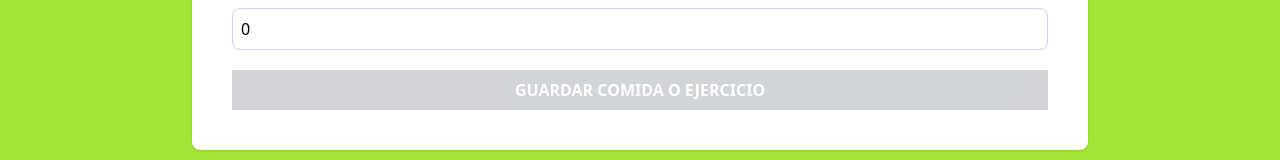
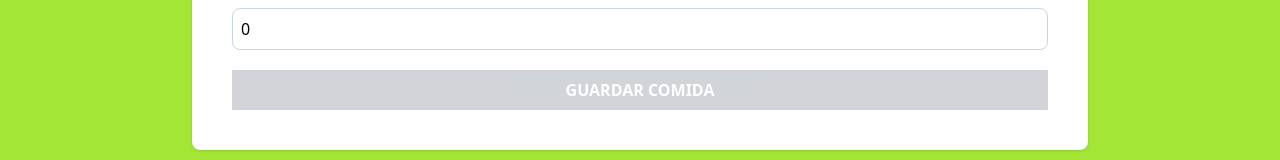
Before and after one commit to MauroQuiroga99/calorie-tracking, a React (Vite) app: page / in a window 1280 px wide. Shown: the part 396-556 px from the top of the page. Built offline with nearby package versions, Linux system fonts and the light colour scheme.

Commit message:
condicionar texto de input si es texto o ejercicio al guardar

```diff
--- a/src/components/Form.tsx
+++ b/src/components/Form.tsx
@@ -73,7 +73,7 @@ export default function Form() {
 
       <input
         type="submit"
-        value={"Guardar comida o ejercicio"}
+        value={activity.category === 1 ? 'Guardar Comida': 'Guardar Ejercicio'}
         className="bg-gray-500 hover:bg-gray-900 w-full p-2 font-bold uppercase text-white cursor-pointer disabled:opacity-30 "
         disabled={!isValidActivity()}
       />
```
